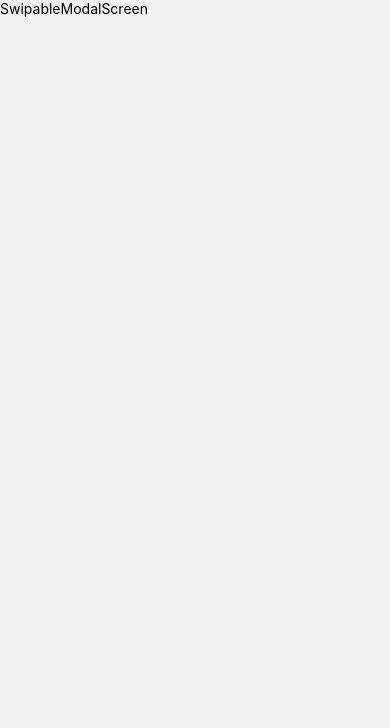
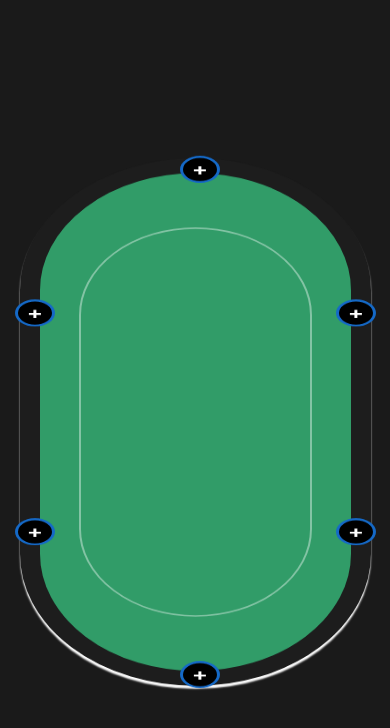
Before and after one commit to DDMX2022/poker-app, a React Native app: screen /swipableModal in a window 390 px wide. Shown: the top 728 px of the page. Built offline with nearby package versions, Linux system fonts and the light colour scheme.

Commit message:
Added Poker Table

```diff
--- /dev/null
+++ b/src/components/PokerTableUI.tsx
@@ -0,0 +1,139 @@
+import {StyleSheet, Text, TouchableOpacity, View} from 'react-native';
+
+import React from 'react';
+import Seat from './Seat';
+
+interface PokerTableUIProps {
+  backgroundColor: string;
+  borderColor: string;
+  tableColor: string;
+}
+const seatOnBorderPosition = -25;
+const seatTopandBottomDisatance = '25%';
+const PokerTableUI = ({
+  backgroundColor,
+  borderColor,
+  tableColor,
+}: PokerTableUIProps) => {
+  const dynamicStyles = StyleSheet.create({
+    container: {
+      backgroundColor: backgroundColor,
+    },
+    pokerTable: {
+      backgroundColor: tableColor,
+      borderColor: borderColor,
+    },
+  });
+
+  const seatPositions = [
+    {
+      position: 'top',
+      value: seatOnBorderPosition,
+      alignment: 'left',
+      percentage: '45%',
+    },
+    {
+      position: 'top',
+      value: seatTopandBottomDisatance,
+      alignment: 'right',
+      percentage: seatOnBorderPosition,
+    },
+    {
+      position: 'bottom',
+      value: seatTopandBottomDisatance,
+      alignment: 'right',
+      percentage: seatOnBorderPosition,
+    },
+    {
+      position: 'bottom',
+      value: seatOnBorderPosition,
+      alignment: 'left',
+      percentage: '45%',
+    },
+    {
+      position: 'bottom',
+      value: seatTopandBottomDisatance,
+      alignment: 'left',
+      percentage: seatOnBorderPosition,
+    },
+    {
+      position: 'top',
+      value: seatTopandBottomDisatance,
+      alignment: 'left',
+      percentage: seatOnBorderPosition,
+    },
+  ];
+
+  return (
+    <View style={[styles.container, dynamicStyles.container]}>
+      <View style={[styles.pokerTable, dynamicStyles.pokerTable]}>
+        {seatPositions.map((seat, index) => (
+          <Seat
+            key={index}
+            style={{
+              [seat.position]: seat.value,
+              [seat.alignment]: seat.percentage,
+            }}
+          />
+        ))}
+
+        <View style={[styles.tableLines1]}></View>
+      </View>
+    </View>
+  );
+};
+
+const styles = StyleSheet.create({
+  container: {
+    flex: 1,
+    alignItems: 'center',
+    justifyContent: 'center',
+    backgroundColor: '#222222',
+  },
+
+  pokerTable: {
+    width: '90%',
+    aspectRatio: 0.5,
+    borderRadius: 300,
+    borderWidth: 20,
+    borderColor: 'red',
+    marginVertical: 20,
+    justifyContent: 'center',
+    alignItems: 'center',
+    transform: [{scaleY: 0.8}, {rotateX: '20deg'}],
+    elevation: 100,
+    shadowColor: '#FFF',
+    shadowOffset: {width: 0, height: 4},
+    shadowOpacity: 1,
+    shadowRadius: 2,
+  },
+  tableLines1: {
+    width: '75%',
+    aspectRatio: 0.45,
+    borderRadius: 300,
+    borderWidth: 2,
+    justifyContent: 'center',
+    alignItems: 'center',
+    padding: 10,
+    borderColor: 'rgba(255,255,255,.4)',
+  },
+  seat: {
+    position: 'absolute',
+    width: 40, // Example seat size
+    height: 40, // Example seat size
+    backgroundColor: '#FFF', // Example seat color
+    borderRadius: 20, // Make the seats round
+    borderWidth: 1,
+    borderColor: '#000',
+    justifyContent: 'center',
+    alignItems: 'center',
+  },
+});
+
+PokerTableUI.defaultProps = {
+  backgroundColor: '#000',
+  borderColor: '#FFF',
+  tableColor: '#2f9864',
+};
+
+export default PokerTableUI;
--- /dev/null
+++ b/src/components/Seat.tsx
@@ -0,0 +1,45 @@
+import {
+  Pressable,
+  StyleSheet,
+  Text,
+  TouchableOpacity,
+  View,
+} from 'react-native';
+
+import React from 'react';
+
+interface SeatProps {
+  style?: object;
+  onPress?: any;
+}
+
+const Seat: React.FC<SeatProps> = ({style, onPress}) => {
+  return (
+    <TouchableOpacity onPress={onPress} style={[styles.seat, style]}>
+      {/* Plus sign as a Text component */}
+      <Text style={styles.plusSign}>+</Text>
+    </TouchableOpacity>
+  );
+};
+
+const styles = StyleSheet.create({
+  seat: {
+    position: 'absolute',
+    width: 40,
+    height: 40,
+    backgroundColor: 'black',
+    borderRadius: 20,
+    borderWidth: 3,
+    borderColor: '#1569c7',
+    justifyContent: 'center',
+    alignItems: 'center',
+    transform: [{scaleY: 1}, {rotateX: '25deg'}],
+  },
+  plusSign: {
+    fontSize: 24,
+    color: 'white',
+    fontWeight: 'bold',
+  },
+});
+
+export default Seat;
--- a/src/screens/SwipableModalScreen.tsx
+++ b/src/screens/SwipableModalScreen.tsx
@@ -1,13 +1,25 @@
-import {Text, View} from 'react-native';
+import {StyleSheet, Text, View} from 'react-native';
 
+import PokerTableUI from '../components/PokerTableUI';
 import React from 'react';
 
 const SwipableModalScreen = () => {
   return (
-    <View>
-      <Text>SwipableModalScreen</Text>
-    </View>
+    <PokerTableUI
+      backgroundColor="#1A1A1A"
+      borderColor="#1d1d1d"
+      tableColor="#319c68"
+    />
   );
 };
+const styles = StyleSheet.create({
+  container: {
+    flex: 1,
+    backgroundColor: '#180024',
+    alignItems: 'center',
+    justifyContent: 'center',
+    paddingHorizontal: 16,
+  },
+});
 
 export default SwipableModalScreen;
```
